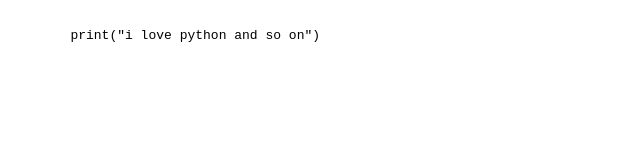
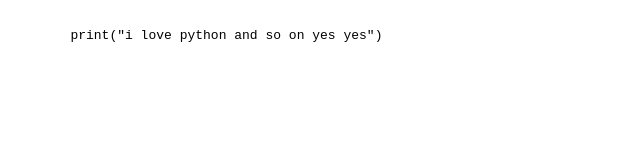
Before and after one commit to Melekh11/repo_for_clone, a plain HTML site: page notDist/post/index.html in a window 1280 px wide. Shown: the full height of the page, 0-640 px from the left. Drawn offline with Linux system fonts and the light colour scheme.

Commit message:
Netlify 0.10

```diff
--- a/dist/post/index.html
+++ b/notDist/post/index.html
@@ -7,7 +7,7 @@
 <body>
 <pre>
         <code>
-        print("i love python and so on")
+        print("i love python and so on yes yes")
         </code>
     </pre>
 </body>
```
Also changed, not shown: notDist/post.html (renamed from dist/post.html), notDist/post/style.css (added).
